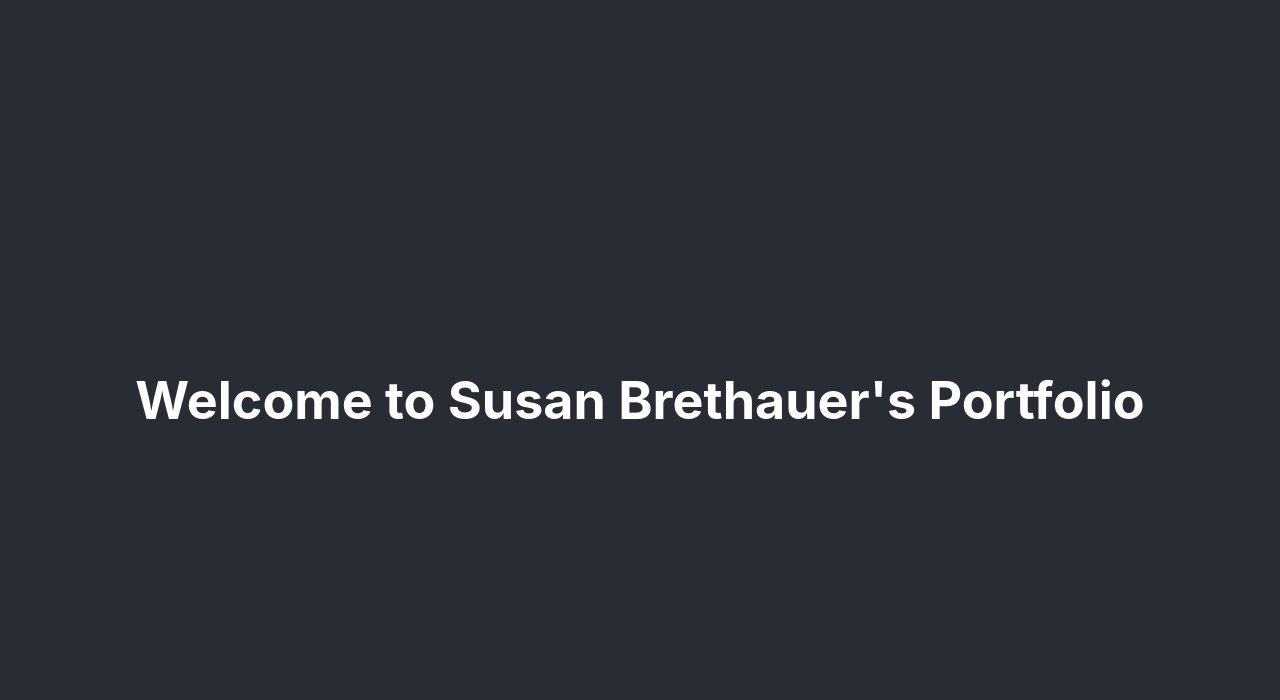
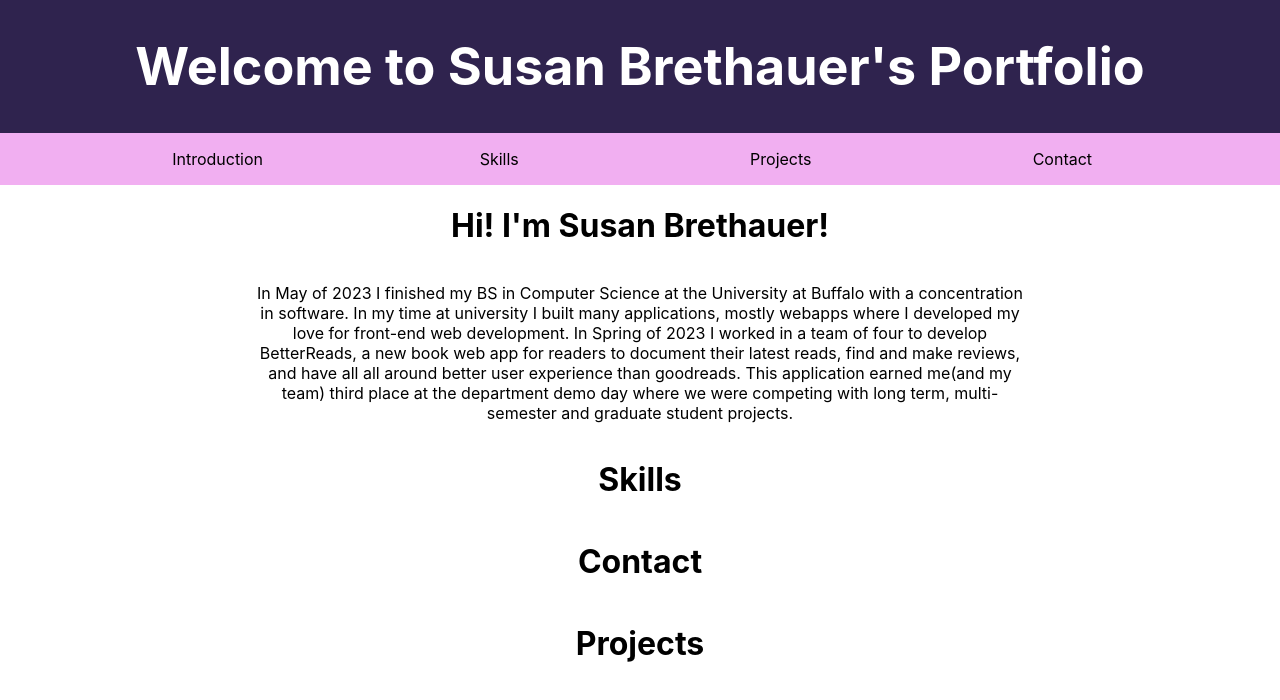
Before and after one commit to CreasedPaper/susans_new_portfolio, a React (Create React App) app: page / in a window 1280 px wide. Shown: the top 700 px of the page. Built offline with nearby package versions, Linux system fonts and the light colour scheme.

Commit message:
added fancy hover on navbar

```diff
--- a/src/App.css
+++ b/src/App.css
@@ -14,8 +14,8 @@
 }
 
 .App-header {
-  background-color: #282c34;
-  min-height: 100vh;
+  background-color: #2f234e;
+  /* min-height: 100vh; */
   display: flex;
   flex-direction: column;
   align-items: center;
@@ -36,3 +36,17 @@
     transform: rotate(360deg);
   }
 }
+.introDiv {
+  display: flex;
+  flex-direction: column;
+  width: 60%;
+  justify-content: space-around;
+  align-self: center;
+}
+
+.bodyContent {
+  flex-direction: column;
+  align-items: center;
+  justify-content: center;
+  display: flex;
+}
--- a/src/App.js
+++ b/src/App.js
@@ -1,5 +1,10 @@
 import logo from './logo.svg';
 import './App.css';
+import Intro from './sections/Intro';
+import Skills from './sections/Skills';
+import Contact from './sections/Contact';
+import Projects from './sections/Projects';
+import NavBar from './sections/NavBar';
 
 function App() {
   return (
@@ -7,6 +12,13 @@ function App() {
       <header className="App-header">
         <h1>Welcome to Susan Brethauer's Portfolio</h1>
       </header>
+      <NavBar/>
+      <div className='bodyContent'>
+        <Intro/>
+        <Skills/>
+        <Contact/>
+        <Projects/>
+      </div>
     </div>
   );
 }
--- /dev/null
+++ b/src/sections/Contact.jsx
@@ -0,0 +1,11 @@
+import React from 'react'
+
+function Contact() {
+  return (
+    <div className='contactDiv'>
+        <h1>Contact</h1>
+    </div>
+  )
+}
+
+export default Contact
--- a/src/sections/Intro.jsx
+++ b/src/sections/Intro.jsx
@@ -0,0 +1,21 @@
+import React from 'react'
+import "../index.css"
+
+function Intro() {
+  return (
+    <div className='introDiv'>
+        <h1 className='introTitle'>Hi! I'm Susan Brethauer!</h1>
+        <p>In May of 2023 I finished my BS in Computer Science at the University at Buffalo with
+            a concentration in software. In my time at university I built many applications, mostly
+            webapps where I developed my love for front-end web development. In Spring of 2023 I
+            worked in a team of four to develop BetterReads, a new book web app for readers to document
+            their latest reads, find and make reviews, and have all all around better user experience
+            than goodreads. This application earned me(and my team) third place at the department demo
+            day where we were competing with long term, multi-semester and graduate student projects.
+        </p>
+
+    </div>
+  )
+}
+
+export default Intro
--- /dev/null
+++ b/src/sections/NavBar.jsx
@@ -0,0 +1,24 @@
+import React from 'react'
+import "./sectionCSS/navbarCSS.css"
+
+function NavBar() {
+  return (
+    <div className='navBar'>
+        <div className='navItem'>
+            <p className='navItemTitle'>Introduction</p>
+        </div>
+        <div className='navItem'>
+            <p className='navItemTitle'>Skills</p>
+        </div>
+        <div className='navItem'>
+            <p className='navItemTitle'>Projects</p>
+        </div>
+        <div className='navItem'>
+            <p className='navItemTitle'>Contact</p>
+        </div>
+
+    </div>
+  )
+}
+
+export default NavBar
--- /dev/null
+++ b/src/sections/Projects.jsx
@@ -0,0 +1,15 @@
+import React from 'react'
+
+function Projects() {
+  return (
+    <div className='projectsDiv'>
+        <h1>
+            Projects
+        </h1>
+        <div className='projectList'></div>
+
+    </div>
+  )
+}
+
+export default Projects
--- /dev/null
+++ b/src/sections/Skills.jsx
@@ -0,0 +1,11 @@
+import React from 'react'
+
+function Skills() {
+  return (
+    <div className='skillsDiv'>
+        <h1>Skills</h1>
+    </div>
+  )
+}
+
+export default Skills
--- /dev/null
+++ b/src/sections/sectionCSS/navbarCSS.css
@@ -0,0 +1,33 @@
+.navBar {
+    display: flex;
+    flex-wrap: nowrap;
+    justify-content: space-evenly;
+    background-color: #f1aff1;
+}
+
+/* .navItem {
+    cursor: pointer;
+
+    background-image: linear-gradient(#f1aff1 0 0);
+    background-size: 0;
+    background-repeat: no-repeat;
+    transition: .4s;
+
+}
+
+.navItem:hover{
+    background-size: 100%;
+} */
+
+
+
+.navItem {
+    width: 10%;
+    background-image: linear-gradient(#f758f7,#f758f7);
+    background-size: 0 100%;
+    background-repeat: no-repeat;
+    transition: .4s;
+  }
+  .navItem:hover {
+    background-size: 100% 100%;
+  }
```
